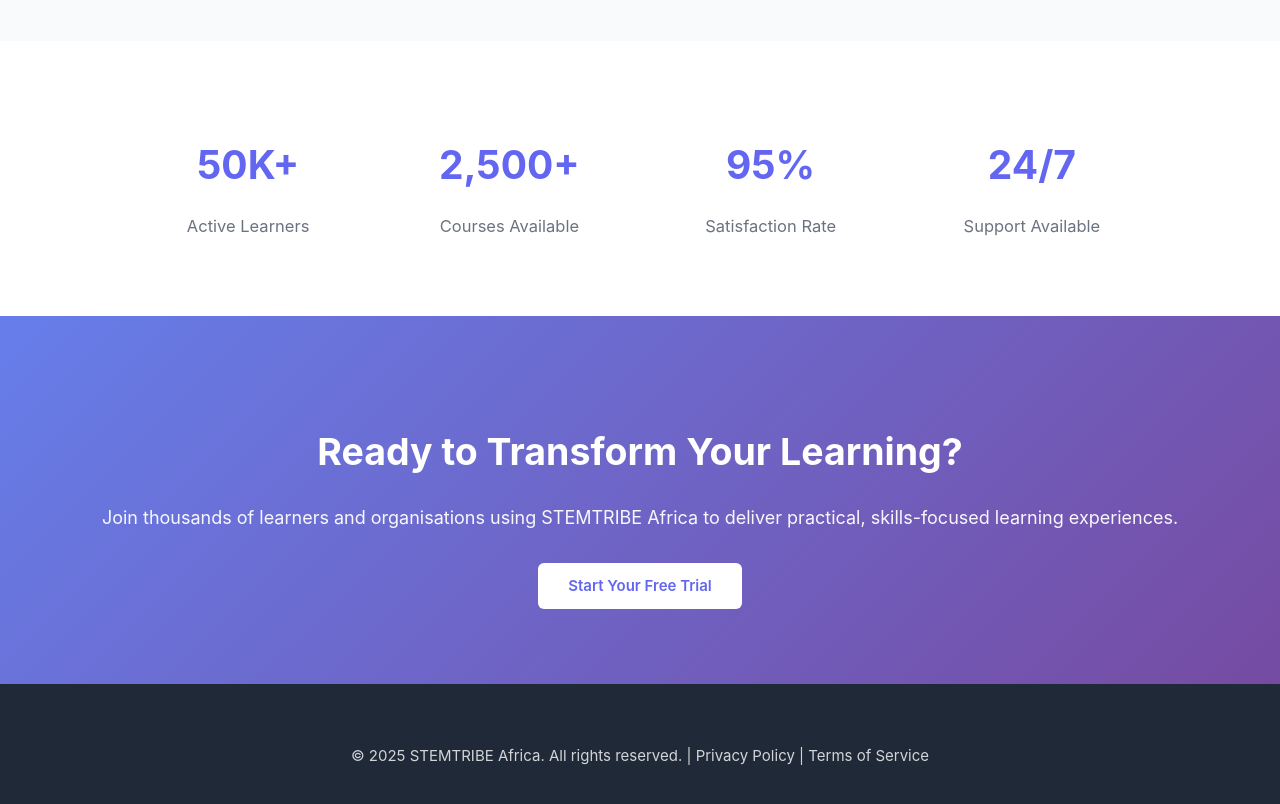
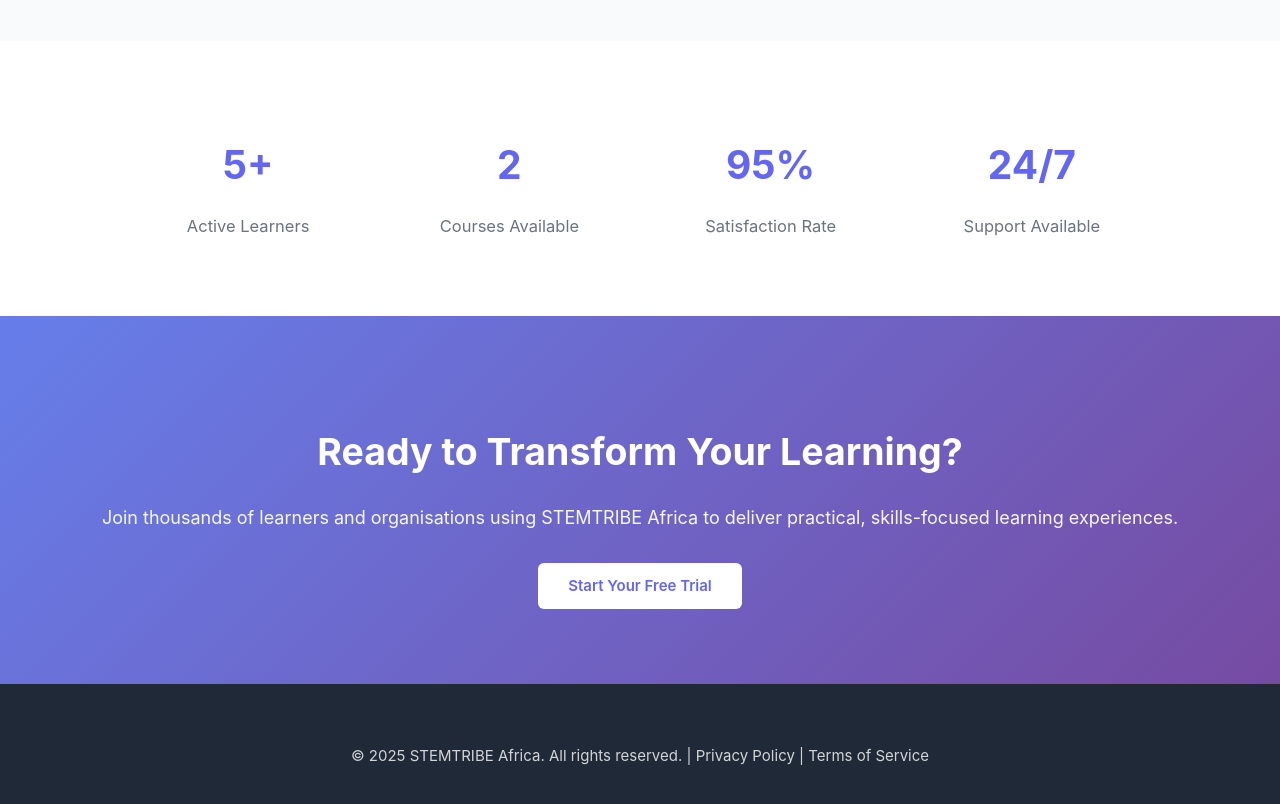
Before and after one commit to eadencreatives/StemTrybe-Africa, a React (Vite) app: page / in a window 1280 px wide. Shown: the part 1380-2184 px from the top of the page. Built offline with nearby package versions, Linux system fonts and the light colour scheme; no server answers.

Commit message:
Update Home.jsx

```diff
--- a/src/pages/Home.jsx
+++ b/src/pages/Home.jsx
@@ -78,11 +78,11 @@
         <section className="stats">
           <div className="stats-grid">
             <div className="stat-item">
-              <h2>50K+</h2>
+              <h2>5+</h2>
               <p>Active Learners</p>
             </div>
             <div className="stat-item">
-              <h2>2,500+</h2>
+              <h2>2</h2>
               <p>Courses Available</p>
             </div>
             <div className="stat-item">
```
